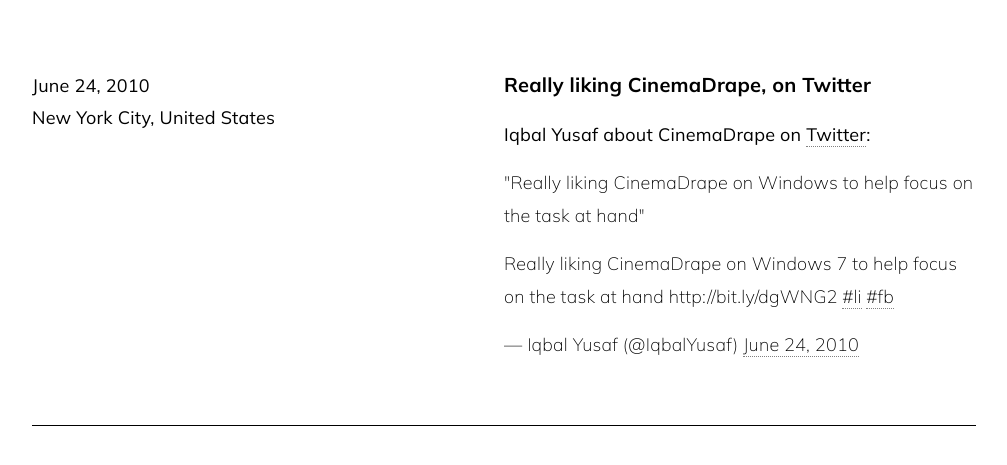
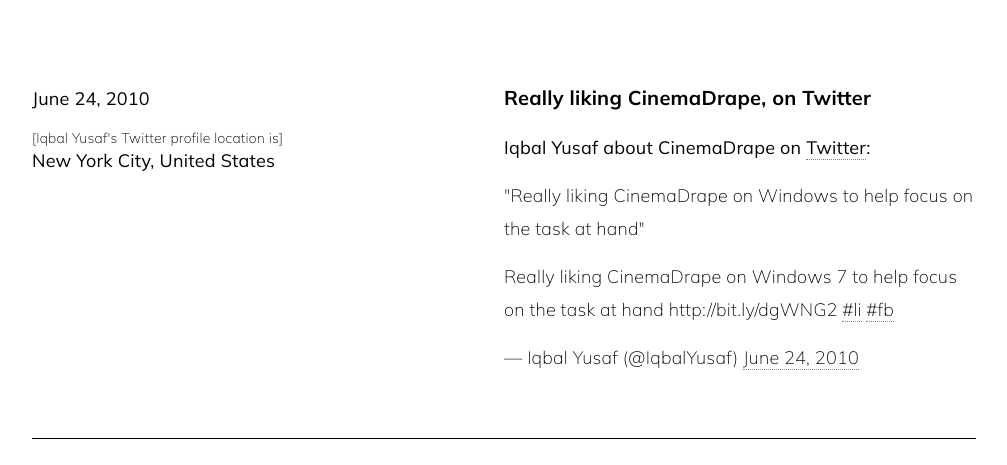
Before and after one commit to AurelitecSites/cinemadrape.log.aurelitec.com, an Eleventy site: page src/posts/2010/06/24/really-liking-cinemadrape-on-twitter.md in a window 1280 px wide. Shown: the part 85-550 px from the top of the page, without its empty margins (136-1143 px from the left). Built offline with nearby package versions, Linux system fonts and the light colour scheme; Eleventy itself is replaced by a stand-in of ours; files that its build step writes are made by us from their sources.

Commit message:
Add posts; add location reason

```diff
--- a/src/_includes/blocks/post.njk
+++ b/src/_includes/blocks/post.njk
@@ -2,8 +2,17 @@
   <article class="log-post log-whole">
     <div class="log-half">
       <p>
-        {{ post.date.toLocaleDateString("en-US", { month: "long", day: "numeric", year: "numeric" }) }}<br>
-        {{ post.data.location + ", " if post.data.location }}{{ post.data.country }}
+        <div class="log-post-date">
+          {{ post.date.toLocaleDateString("en-US", { month: "long", day: "numeric", year: "numeric" }) }}
+        </div>
+        {% if post.data.locationReason %}
+          <div class="log-post-location-reason">
+            [{{ post.data.locationReason }}]
+          </div>
+        {% endif %}
+        <div class="log-post-location">
+          {{ post.data.location + ", " if post.data.location }}{{ post.data.country }}
+        </div>
       </p>
     </div>
     <div class="log-half">
--- a/src/assets/css/main.css
+++ b/src/assets/css/main.css
@@ -72,6 +72,7 @@ h1, h2 {
 @media (min-width: 768px) {
   .log-whole {
     display: table;
+    width: 100%;
   }
 
   .log-half {
@@ -85,6 +86,13 @@ h1, h2 {
 .log-post {
   padding: 4rem 0;
   border-bottom: 1px solid black;
+}
+
+.log-post-location-reason {
+  font-size: 0.875rem;
+  font-weight: 200;
+  line-height: 1;
+  margin-top: 1rem;
 }
 
 .log-post-title {
--- a/src/posts/2010/06/22/the-founder-of-college-info-geek-recommends-cinemadrape.md
+++ b/src/posts/2010/06/22/the-founder-of-college-info-geek-recommends-cinemadrape.md
@@ -7,11 +7,14 @@ seoDescription:
 date: 2010-06-22
 postedDate: 2020-11-05
 
+locationReason: Iowa State University is in
 location: Ames, Iowa
 country: United States
 
 tags: [media, articles, quotes, anti-distraction]
 ---
+
+Iowa State University student Thomas Frank, the founder of College Info Geek, recommends CinemaDrape to minimize distractions:
 
 > "You don't need to do away with the nice desktop enhancements you have; just use an anti-distraction program like CinemaDrape. It blacks out everything on your screen except what lands inside an adjustable window."
 
--- a/src/posts/2010/06/24/really-liking-cinemadrape-on-twitter.md
+++ b/src/posts/2010/06/24/really-liking-cinemadrape-on-twitter.md
@@ -7,6 +7,7 @@ seoDescription:
 date: 2010-06-24
 postedDate: 2020-11-05
 
+locationReason: Iqbal Yusaf's Twitter profile location is
 location: New York City
 country: United States
 
--- /dev/null
+++ b/src/posts/2010/07/02/as-useful-as-your-own-creativity.md
@@ -0,0 +1,24 @@
+---
+title: As useful as your own creativity
+
+seoTitle:
+seoDescription:
+
+date: 2010-07-02
+postedDate: 2020-11-06
+
+location:
+country:
+
+tags: [user reviews, quotes, useful, creativity, recommended]
+---
+
+A user review on [CNET Download](https://download.cnet.com/CinemaDrape/3000-20418_4-75157315.html):
+
+> "As useful as your own creativity"
+>
+> "This program is as useful as you are creative."
+>
+> — _Defaultshiva_
+
+<!--more-->
--- a/src/posts/2012/03/19/cinemadrape-in-a-monograph-at-a-brazilian-university.md
+++ b/src/posts/2012/03/19/cinemadrape-in-a-monograph-at-a-brazilian-university.md
@@ -7,6 +7,7 @@ seoDescription:
 date: 2012-03-19
 postedDate: 2020-11-05
 
+locationReason: Federal University of Minas Gerais is in
 location: Belo Horizonte
 country: Brazil
 
--- /dev/null
+++ b/src/posts/2018/12/12/software-informer-editors-pick-award.md
@@ -0,0 +1,26 @@
+---
+title: Software Informer Editor's Pick Award
+
+seoTitle:
+seoDescription:
+
+date: 2018-12-12
+postedDate: 2020-11-06
+
+locationReason: Informer Technologies, Inc. is based in
+location: Roseau Valley
+country: Dominica
+
+tags: [media, articles, quotes, anti-distraction]
+---
+
+CinemaDrape receives the Software Informer Editor's Pick Award, and a 5 star editor rating from Senior Editor Francisco Martínez:
+
+> "I can find no reason not to recommend CinemaDrape to anyone - having it installed on your computer won't harm its valuable resources and will offer you a quick and convenient solution to unwanted distractions."
+
+Read the entire review:
+[Black out everything around your working area to avoid distractions](https://cinemadrape.software.informer.com)
+
+<img src="/assets/images/posts/2018/12/12/software-informer-excellent-award.png" alt="Software Informer Editor's Pick Award" class="log-img-fluid log-mt-1" width="100">
+
+<!--more-->
--- a/src/posts/2020/10/14/italian-journalist-about-cinemadrape-from-paris.md
+++ b/src/posts/2020/10/14/italian-journalist-about-cinemadrape-from-paris.md
@@ -7,6 +7,7 @@ seoDescription:
 date: 2020-10-14
 postedDate: 2020-11-05
 
+locationReason: Mauro Donzelli's Twitter profile location is
 location: Paris
 country: France
 
```
Also changed, not shown: src/assets/images/posts/2018/12/12/software-informer-excellent-award.png (added), 1 other file.
